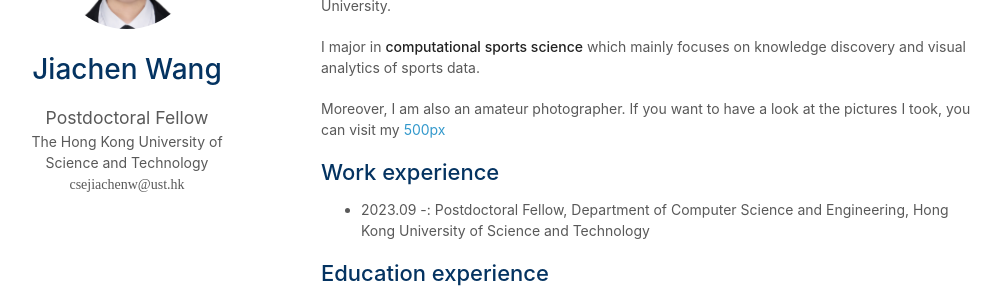
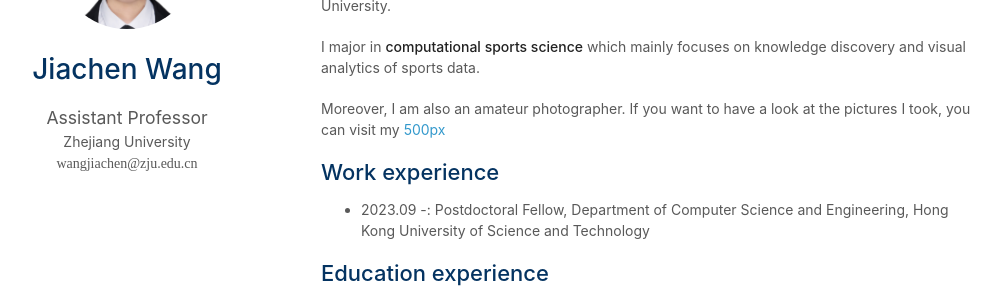
Before and after one commit to VisWang/VisWang.github.io, a Jekyll site: the page built from index.md, in a window 1280 px wide. Shown: the part 244-544 px from the top of the page, without its empty margins (149-1150 px from the left). Built offline with Jekyll 4.4.1, drawn with Linux system fonts in a browser that asks for light colours; nearby versions of some CDN libraries; a style sheet for code colours, icons or effects is not loaded; our own code applies the rules of GitHub Pages for plain Markdown files.

Commit message:
Update _config.yml

```diff
--- a/_config.yml
+++ b/_config.yml
@@ -1,8 +1,8 @@
 # Basic Information
 title: Jiachen Wang
-position: Postdoctoral Fellow
-affiliation: The Hong Kong University of Science and Technology
-email: csejiachenw@ust.hk
+position: Assistant Professor
+affiliation: Zhejiang University
+email: wangjiachen@zju.edu.cn
 
 # Search Engine Optimization (SEO)
 # The following information is used to improve the website traffic from search engines, e.g., Google.
```
